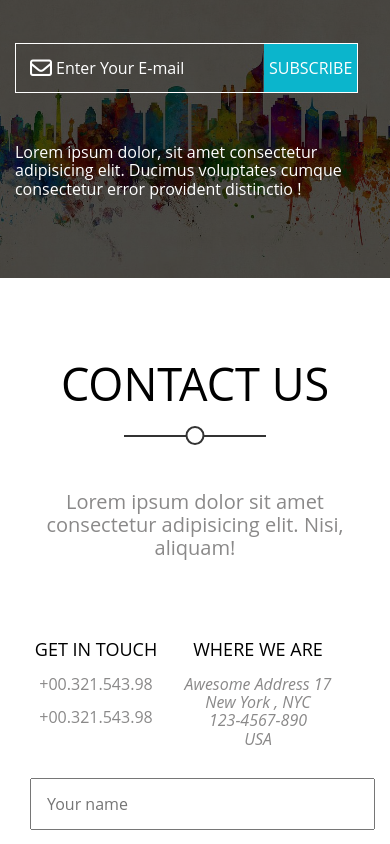
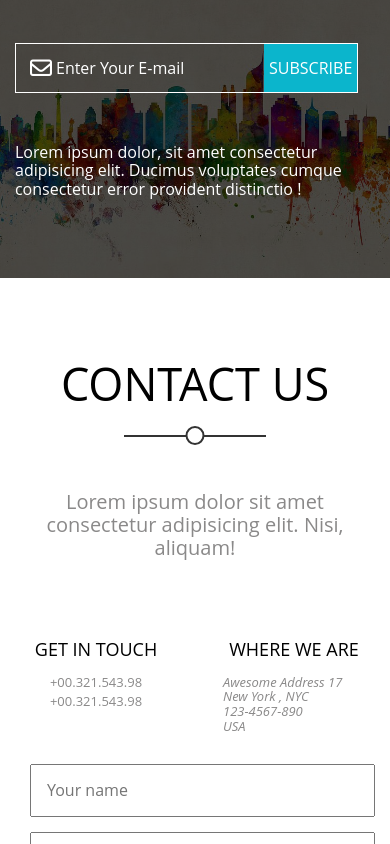
Before and after one commit to MohammedBassiouny/kasper2024-templete-two, a plain HTML site: page index.html in a window 390 px wide. Shown: the part 11156-12000 px from the top of the page. Drawn offline with Linux system fonts and the light colour scheme.

Commit message:
Update style.css

```diff
--- a/css/style.css
+++ b/css/style.css
@@ -1123,7 +1123,6 @@ main .right{
 .contact .content .info address{
     color: var(--font-color);
 }
-
 @media (max-width:767px){
     .contact .content{
         flex-flow: column wrap;
@@ -1137,6 +1136,8 @@ main .right{
         text-align: center;
         display: flex;
         flex-flow: row wrap;
+        justify-content: space-between;
+        align-content: center;
     }
     .contact .content .info h4:first-of-type{
         padding: 0px;
@@ -1147,12 +1148,14 @@ main .right{
         padding: var(--main-padding) 0px 0px;
         flex-basis: 45%;
         order: 3;
+        font-size: 13px;
     }
     .contact .content .info .phone:last-of-type{
         padding: 0px;
         flex-basis: 45%;
         order: 5;
         margin-top: -40px ;
+        font-size: 13px;
     }
     .contact .content .info h4:last-of-type{
         padding: 0px;
@@ -1160,9 +1163,11 @@ main .right{
         order: 2;
     }
     .contact .content .info address{
-        padding: var(--main-padding) 0px 0px;
+        padding: var(--main-padding) 10px 0px;
         flex-basis: 45%;
         order: 4;
+        font-size: 13px;
+        text-align: start;
     }
 
 }
```
